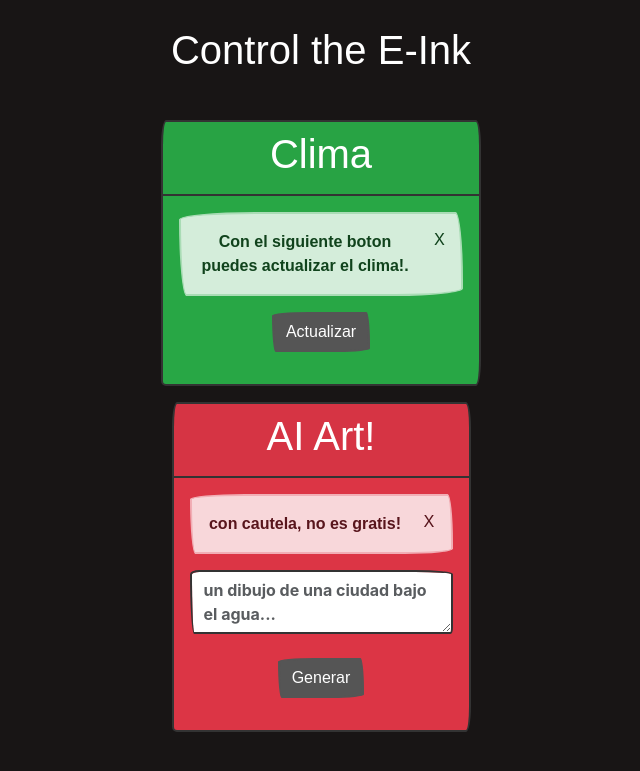
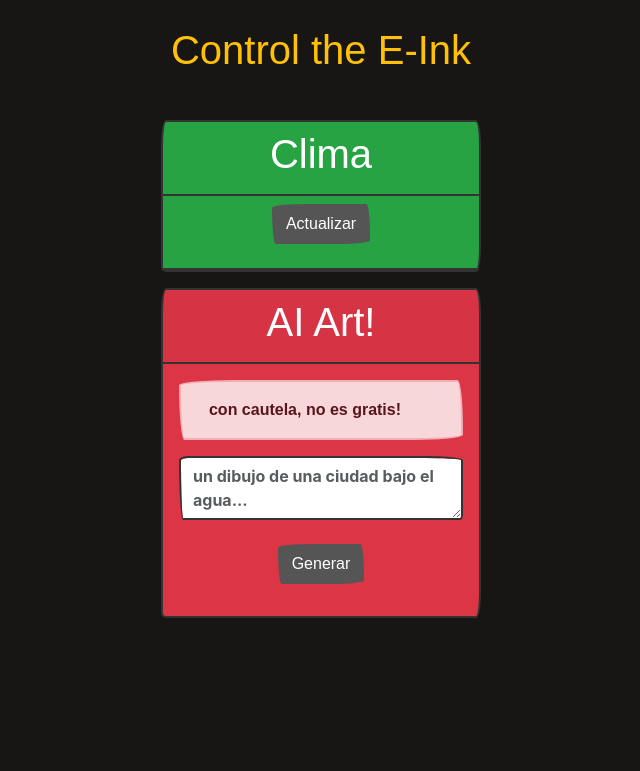
Before and after one commit to albl2008/client-eink, a Flask app: page / in a window 1280 px wide. Shown: the top 771 px of the page, without its empty margins (319-959 px from the left). Run offline with Flask 2, Linux system fonts and the light colour scheme; some libraries are stand-ins or nearby versions; some web fonts are replaced.

Commit message:
retoques finales

```diff
--- a/templates/index.html
+++ b/templates/index.html
@@ -36,18 +36,23 @@
             font-family: 'Spotted Fever', sans-serif;
             font-size: 40px;
         }
+        .form-range {
+            width: 100%;
+            margin-top: 10px;
+
+        }
     </style>
 </head>
 <body>
     <div class="container text-center">
-        <badge class="badge"><h1 class="text-white header">Control the E-Ink</h1></badge>
+        <badge class="badge"><h1 class="text-warning header">Control the E-Ink</h1></badge>
 
         <!-- Your Vue.js Application Root Element -->
         <div class="d-flex flex-column align-items-center justify-content-center" id="app">
             <div class="p-3">
                 <div class="progress" v-if="isLoading">
-                    <div class="progress-bar bg-success p-3" role="progressbar" :style="{ width: progress + '%' }" aria-valuenow="progress" aria-valuemin="0" aria-valuemax="100">
-                        <input v-model="progress" type="range" class="form-range" min="0" max="100">
+                    <div class="progress-bar progress-bar-striped progress-bar-animated bg-warning p-3" role="progressbar" :style="{ width: progress + '%' }" aria-valuenow="progress" aria-valuemin="0" aria-valuemax="100">
+                        <input v-model="progress" type="range" class="form-range" min="0" max="200">
                     </div>
 
                 </div>
@@ -55,30 +60,29 @@
 
 
 
-            <div class="card text-white bg-success mb-3" style="max-width: 20rem;">
+            <div class="card text-white bg-success mb-3 w-100" style="max-width: 20rem;">
                 <div class="card-header">
                     <h2 class="card-title header_weather">Clima</h2>
                 </div>
-                <div class="card-body">
+                <div class="card-header text-center">
                     <div class="form-group">
-                        <div class="alert alert-dismissible alert-success">
-                            <button type="button" class="btn-close" data-bs-dismiss="alert"></button>
-                            <strong></strong>Con el siguiente boton puedes actualizar el clima!.
-                        </div>
+
+
                             <form @submit.prevent="triggerWeather" method="post">
                                 <button type="submit" class="btn btn-secondary">Actualizar</button>
                             </form>
+
+
                     </div>
                 </div>
               </div>
-              <div class="card text-white bg-danger mb-3" style="max-width: 20rem;">
+              <div class="card text-white bg-danger mb-3 w-100" style="max-width: 20rem;">
                 <div class="card-header">
                     <h2 class="card-title header_image">AI Art!</h2>
                 </div>
                 <div class="card-body">
                     <div class="form-group">
                         <div class="alert alert-dismissible alert-danger">
-                            <button type="button" class="btn-close" data-bs-dismiss="alert"></button>
                             <strong>  </strong>con cautela, no es gratis!
                           </div>
                         <form  @submit.prevent="triggerImage">
@@ -160,8 +164,11 @@
                     try {
                         // Simulate progress with an interval
                         const progressInterval = setInterval(() => {
-                                if (this.progress < 90) this.progress += 10; // Increase progress by 10 until 90%
-                            }, 200);
+                            if (this.progress < 90) this.progress += 1; // Increase progress by 1 until 90%
+                        }, 100); // Progress every 100ms
+
+                        // Add a 10-second delay before making the request
+                        await new Promise(resolve => setTimeout(resolve, 10000));
 
                         // Append parameters to the URL
                         const queryString = new URLSearchParams(params).toString();
@@ -178,7 +185,7 @@
 
                         // Clear the interval and set progress to 100% once completed
                         clearInterval(progressInterval);
-                            this.progress = 10;
+                        this.progress = 100;
 
                         // Check response status and handle success or failure
                         if (response.status === 200) {
@@ -191,11 +198,10 @@
                         return this.errorFile();
                     } finally {
                         // Reset loading state and progress
-
                         this.isLoading = false;
                         setTimeout(() => (this.progress = 0), 500); // Reset progress after a brief pause
                     }
-                    },
+                }
                 }
             });
 
```
Lines whose indentation alone changed are shown as unchanged.
